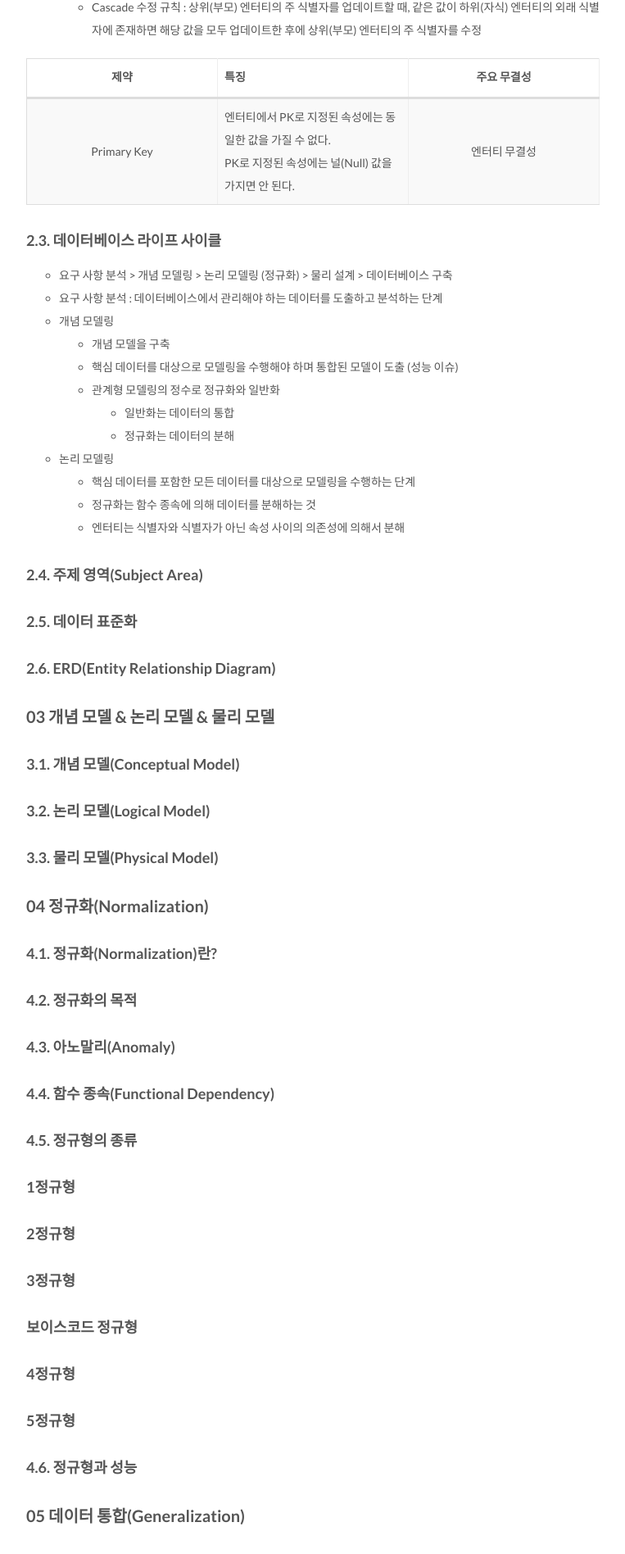
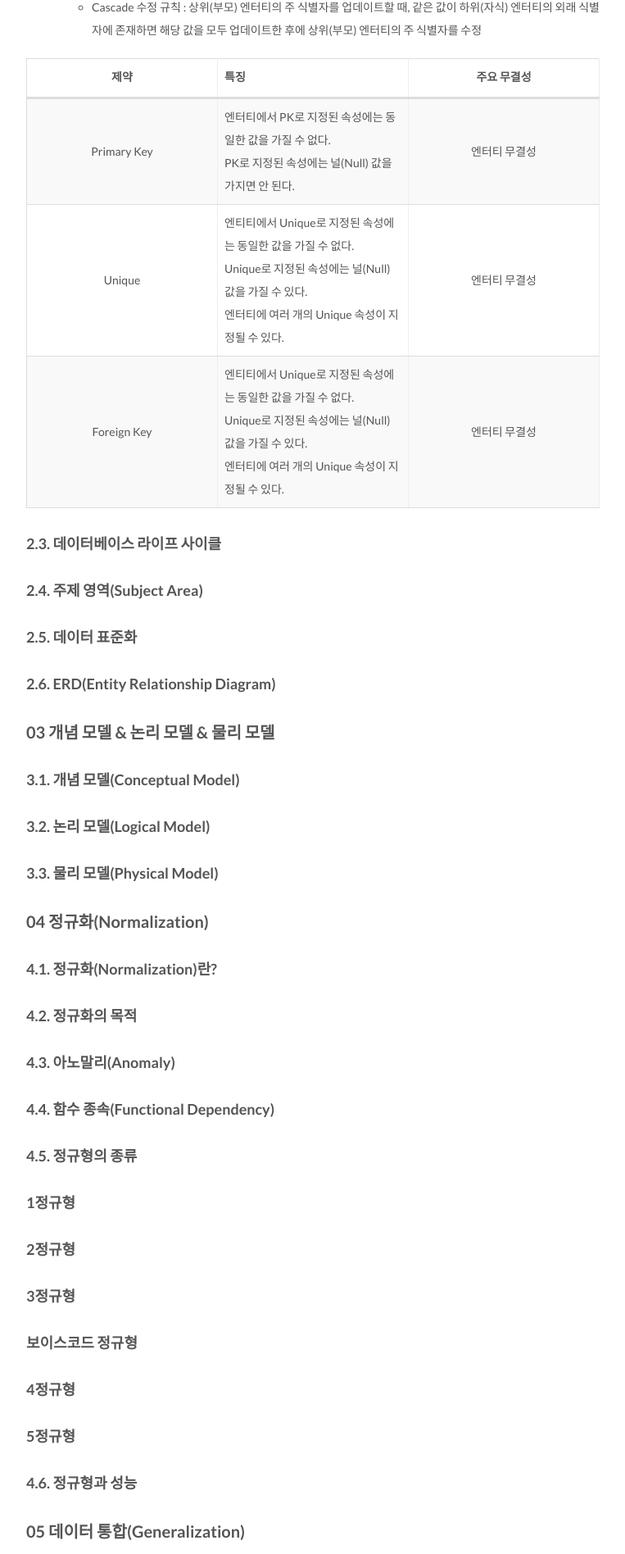
Before and after one commit to csj4032/csj4032.github.io, a Jekyll site: the page built from _posts/2018-05-02-관계형데이터모델링프리미엄가이드.md, in a window 1280 px wide. Shown: the part 3886-5782 px from the top of the page at 82% size, without its empty margins (258-1021 px from the left). Built offline with Jekyll 4.4.1, drawn with Linux system fonts in a browser that asks for light colours; comment, search, counter and statistics services are not loaded.

Commit message:
관계형 데이터 베이스 모델링 포스팅 수정

```diff
--- a/_posts/2018-05-02-관계형데이터모델링프리미엄가이드.md
+++ b/_posts/2018-05-02-관계형데이터모델링프리미엄가이드.md
@@ -103,24 +103,13 @@ comments: true
   * Restrict 수정 규칙 : 상위(부모) 엔터티의 주 식별자를 업데이트할 때, 같은 값이 하위(자식) 엔터티의 외래 식별자에 없을 때만 상위(부모) 엔터티의 주 식별자를 수정
   * Cascade 수정 규칙 : 상위(부모) 엔터티의 주 식별자를 업데이트할 때, 같은 값이 하위(자식) 엔터티의 외래 식별자에 존재하면 해당 값을 모두 업데이트한 후에 상위(부모) 엔터티의 주 식별자를 수정
 
-| :-: | :-: | :-: |
 | 제약 | 특징 | 주요 무결성 |
 | :-: | :- | :-: |
 | Primary Key | 엔터티에서 PK로 지정된 속성에는 동일한 값을 가질 수 없다.<br> PK로 지정된 속성에는 널(Null) 값을 가지면 안 된다. | 엔터티 무결성 |
+| Unique | 엔티티에서 Unique로 지정된 속성에는 동일한 값을 가질 수 없다.<br> Unique로 지정된 속성에는 널(Null) 값을 가질 수 있다.<br> 엔터티에 여러 개의 Unique 속성이 지정될 수 있다. | 엔터티 무결성 |
+| Foreign Key | 엔티티에서 Unique로 지정된 속성에는 동일한 값을 가질 수 없다.<br> Unique로 지정된 속성에는 널(Null) 값을 가질 수 있다.<br> 엔터티에 여러 개의 Unique 속성이 지정될 수 있다. | 엔터티 무결성 |
 
 ### 2.3. 데이터베이스 라이프 사이클
-* 요구 사항 분석 > 개념 모델링 > 논리 모델링 (정규화) > 물리 설계 > 데이터베이스 구축
-* 요구 사항 분석 : 데이터베이스에서 관리해야 하는 데이터를 도출하고 분석하는 단계
-* 개념 모델링
-  * 개념 모델을 구축
-  * 핵심 데이터를 대상으로 모델링을 수행해야 하며 통합된 모델이 도출 (성능 이슈)
-  * 관계형 모델링의 정수로 정규화와 일반화
-    * 일반화는 데이터의 통합
-    * 정규화는 데이터의 분해
-* 논리 모델링
-  * 핵심 데이터를 포함한 모든 데이터를 대상으로 모델링을 수행하는 단계
-  * 정규화는 함수 종속에 의해 데이터를 분해하는 것
-  * 엔터티는 식별자와 식별자가 아닌 속성 사이의 의존성에 의해서 분해
 
 ### 2.4. 주제 영역(Subject Area)
 
```
